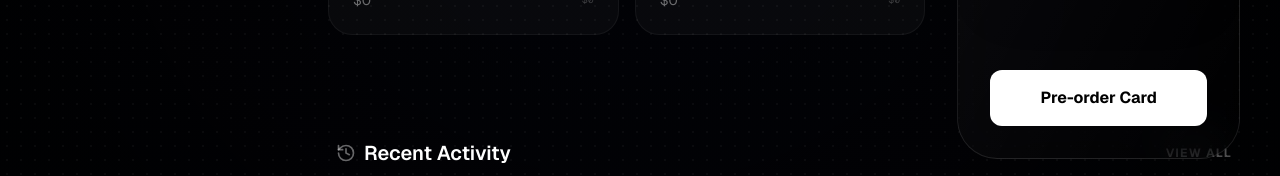
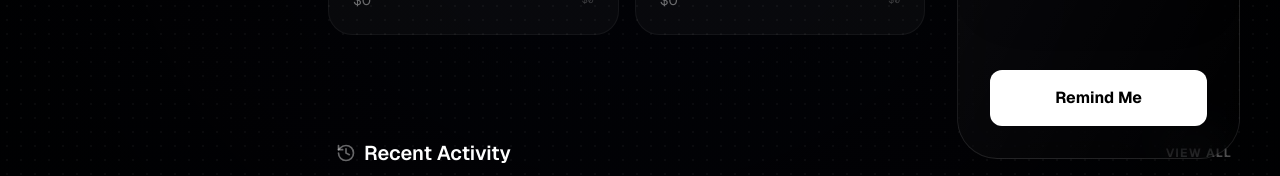
Before and after one commit to KnittyDev/AuraAI-Wallet, a Next.js app: page /dashboard/wallet in a window 1280 px wide. Shown: the part 869-1045 px from the top of the page. Built offline with nearby package versions, Linux system fonts and the light colour scheme; no server answers.

Commit message:
card system

```diff
--- a/app/dashboard/wallet/page.tsx
+++ b/app/dashboard/wallet/page.tsx
@@ -296,10 +296,10 @@ export default function WalletPage() {
                     {isPreOrdered ? (
                       <>
                         <LuCheck className="h-4 w-4" />
-                        Elite Card Reserved
+                        Reminder Set
                       </>
                     ) : (
-                      <>Pre-order Card</>
+                      <>Remind Me</>
                     )}
                   </button>
                 </motion.div>
@@ -406,7 +406,7 @@ export default function WalletPage() {
                   <LuCreditCard className="h-8 w-8 text-white" />
                 </div>
 
-                <h2 className="text-3xl font-bold text-white mb-4">Reserve Your Aura Elite Card</h2>
+                <h2 className="text-3xl font-bold text-white mb-4">Get Card Launch Updates</h2>
                 <p className="text-white/50 text-sm leading-relaxed mb-10">
                   Be among the first to experience institutional spending. Join the priority waitlist for the Aura Elite Crypto Bank Card.
                 </p>
@@ -436,7 +436,7 @@ export default function WalletPage() {
                     }}
                     className="w-full py-5 rounded-2xl bg-white text-black font-bold hover:bg-white/90 transition-all active:scale-[0.98]"
                   >
-                    Confirm Pre-order
+                    Remind Me
                   </button>
                   <p className="text-[10px] text-white/20 uppercase tracking-[0.2em] font-bold">No hidden fees • Instant activation upon release</p>
                 </div>
```
